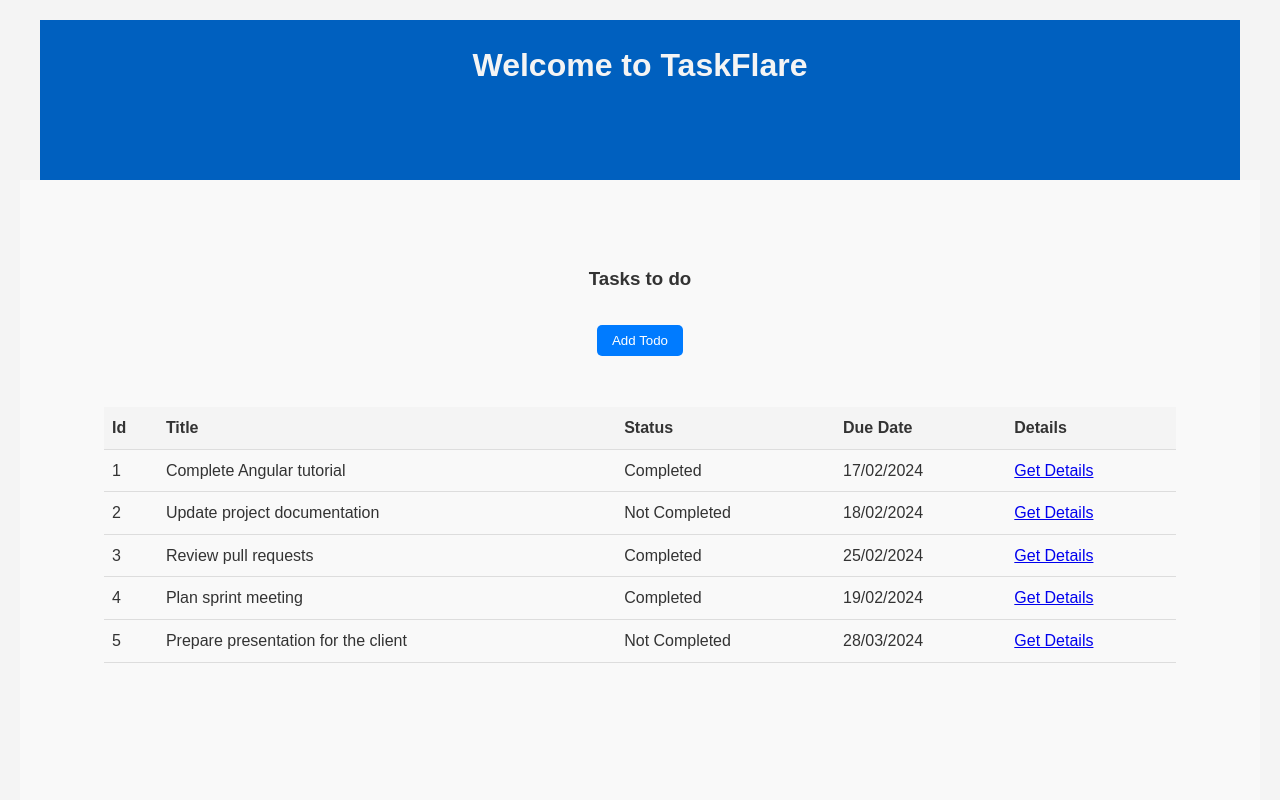
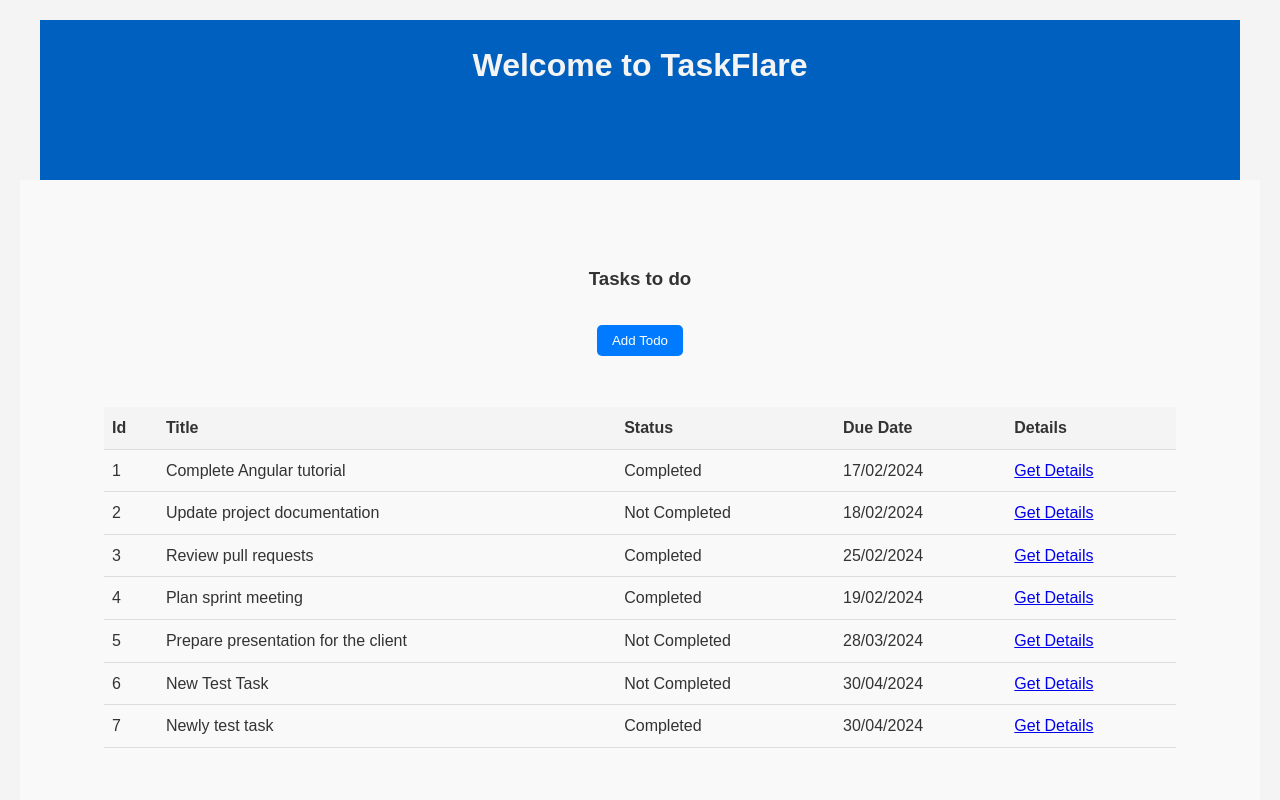
Before and after one commit to imkanhaiya/task-flare, an Angular app: page / in a window 1280 px wide. Shown: the top 800 px of the page. Built offline with nearby package versions, Linux system fonts and the light colour scheme; data requests are answered from the project's data file.

Commit message:
Fix due date not showing for newly added tasks and add sweetalert success popup alert and Modify http post method to return full HTTP response.

```diff
--- a/db.json
+++ b/db.json
@@ -5,35 +5,49 @@
       "title": "Complete Angular tutorial",
       "details": "Its urgent complete by 17 Feb",
       "status": "Completed",
-      "due_date": "2024-02-17T09:30:00.000Z"
+      "due_date": "2024-02-17"
     },
     {
       "id": "2",
       "title": "Update project documentation",
       "details": "Update Documentation, complete by 18 Feb",
       "status": "Not Completed",
-      "due_date": "2024-02-18T15:45:00.000Z"
+      "due_date": "2024-02-18"
     },
     {
       "id": "3",
       "title": "Review pull requests",
       "details": "Review All pull reqeusts asap. complete by 25 Feb",
       "status": "Completed",
-      "due_date": "2024-02-25T12:20:00.000Z"
+      "due_date": "2024-02-25"
     },
     {
       "id": "4",
       "title": "Plan sprint meeting",
       "details": "Plan Sprint meeting accordigly, Its urgent complete by 19 Feb",
       "status": "Completed",
-      "due_date": "2024-02-19T10:00:00.000Z"
+      "due_date": "2024-02-19"
     },
     {
       "id": "5",
       "title": "Prepare presentation for the client",
       "details": "Get client presentation ready. Its urgent complete by 28 March",
       "status": "Not Completed",
-      "due_date": "2024-03-28T14:00:00.000Z"
+      "due_date": "2024-03-28"
+    },
+    {
+      "id": "6",
+      "title": "New Test Task",
+      "details": "Complete Test Task",
+      "status": "Not Completed",
+      "due_date": "2024-04-30"
+    },
+    {
+      "id": "7",
+      "title": "Newly test task",
+      "details": "Complete newly added test task",
+      "status": "Completed",
+      "due_date": "2024-04-30"
     }
   ]
 }
--- a/src/app/add-todo/add-todo.component.html
+++ b/src/app/add-todo/add-todo.component.html
@@ -7,8 +7,8 @@
     <section class="form">
 
         <!-- {{model | json}} -->
+        <form #todoForm="ngForm" (ngSubmit)="onSubmit(todoForm);todoForm.reset()">
 
-        <form #todoForm="ngForm" (ngSubmit)="onSubmit(todoForm);todoForm.reset()">
             <div class="form-item">
                 <label for="id">Id</label>
                 <input type="text" name="id" id="id" #id="ngModel"
@@ -43,9 +43,9 @@
             </div>
 
             <div class="form-item">
-                <label for="date">Date: </label>
-                <input type="Date" name="date" id="Date" #date="ngModel" [required]="model.due_date !== undefined" [(ngModel)]="model.due_date">
-                <div class="danger" [hidden]="date.pristine || (date.valid && date.dirty)">
+                <label for="due_date">Due Date: </label>
+                <input type="Date" name="due_date" id="due_date" #dueDate="ngModel" [required]="model.due_date !== undefined" [(ngModel)]="model.due_date">
+                <div class="danger" [hidden]="dueDate.pristine || (dueDate.valid && dueDate.dirty)">
                     Date is required
                 </div>
             </div>
@@ -56,6 +56,7 @@
             </div>
 
         </form>
+
     </section>
 
 </div>
--- a/src/app/add-todo/add-todo.component.ts
+++ b/src/app/add-todo/add-todo.component.ts
@@ -3,6 +3,8 @@ import { FormsModule, NgForm } from '@angular/forms';
 import { JsonPipe } from '@angular/common';
 import { Todo } from '../todo';
 import { TodoService } from '../todo.service';
+import Swal from 'sweetalert2'
+import { HttpResponse } from '@angular/common/http';
 
 @Component({
   selector: 'app-add-todo',
@@ -19,9 +21,13 @@ export class AddTodoComponent {
 
   onSubmit(todoForm: NgForm){
     const newTodo = todoForm.value;
-    console.log("form value", newTodo);
-    this.todoService.addTodo(newTodo).subscribe((newTodo: Todo) => {
-      console.log('NewTodo Added', newTodo)
+    this.todoService.addTodo(newTodo).subscribe((response: HttpResponse<Todo>) => {
+      console.log('New Todo response', response);
+      Swal.fire({
+        title: "Success",
+        text: "Your todo has been added.",
+        icon: "success"
+      });
     })
   }
 
--- a/src/app/todo.service.ts
+++ b/src/app/todo.service.ts
@@ -1,4 +1,4 @@
-import { HttpClient } from '@angular/common/http';
+import { HttpClient, HttpResponse } from '@angular/common/http';
 import { Injectable } from '@angular/core';
 import { Observable } from 'rxjs';
 import { Todo } from './todo';
@@ -15,8 +15,7 @@ export class TodoService {
     return this.http.request<Todo[] | []>('GET', this.baseUrl)
   }
 
-  addTodo(todo: Todo): Observable<Todo> {
-    return this.http.post<Todo>(this.baseUrl, todo);
+  addTodo(todo: Todo): Observable<HttpResponse<Todo>> {
+    return this.http.post<Todo>(this.baseUrl, todo, {observe:'response'});
   }
-
 }
```
